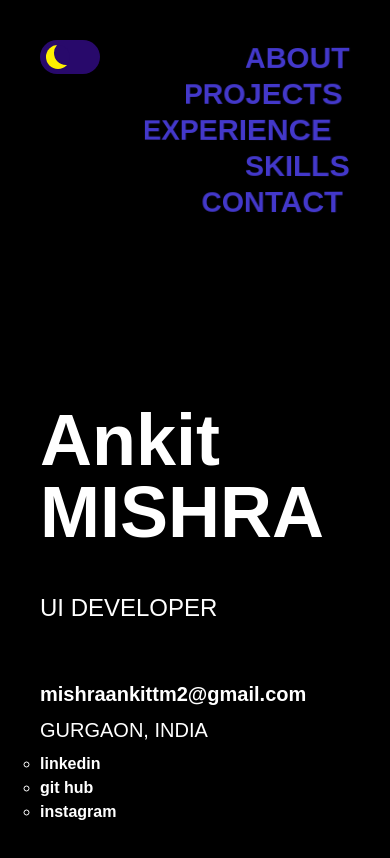
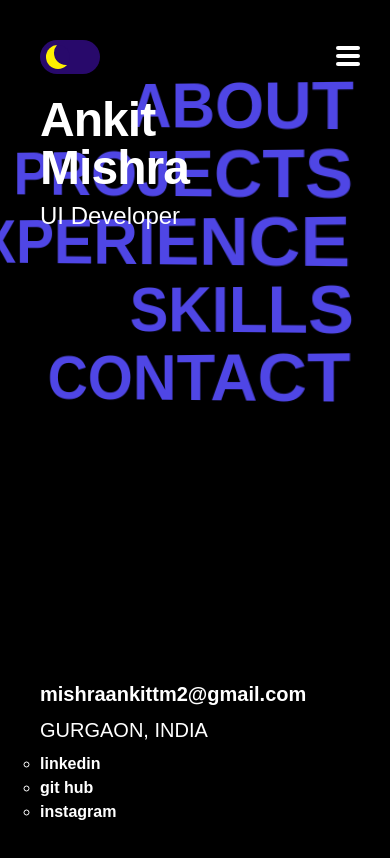
Before and after one commit to ankiitm2/MY-PORTFOLIO, a Next.js app: page / in a window 390 px wide. Shown: the top 858 px of the page. Built offline with nearby package versions, Linux system fonts and the light colour scheme.

Commit message:
responsive

```diff
--- a/app/globals.css
+++ b/app/globals.css
@@ -8,6 +8,7 @@
 }
 
 body {
+  position: relative;
   background-color: var(--background);
   transition: background-color 0.3s ease, color 0.3s ease;
   font-family: Arial, Helvetica, sans-serif;
@@ -141,10 +142,12 @@ ul.list-circle {
 }
 
 #navbar ul li {
-  transform: perspective(500px) rotatey(-11deg);
+  transform: perspective(400px) rotatey(-11deg);
   transition: all 0.3s;
 }
 
+.Intro .logo > h3:hover,
+.Intro .logo > h2:hover,
 #navbar ul li:hover {
   transform: unset;
   transition: all 0.6s;
@@ -152,6 +155,10 @@ ul.list-circle {
   text-shadow: 1px 0 0 #fff, -1px 0 0 #fff, 0 1px 0 #fff, 0 -1px 0 #fff,
     1px 1px 0 #fff, -1px -1px 0 #fff, 1px -1px 0 #fff, -1px 1px 0 #fff,
     1px 1px 5px #fff;
+}
+
+.dark .burgerMenuButton > div {
+  background-color: #fff;
 }
 
 /* --------------------- */
@@ -218,3 +225,61 @@ ul.list-circle {
     @apply bg-background text-foreground;
   }
 }
+
+/* ---------- responsive ---------- */
+@media screen and (max-width: 741px) {
+  #navbar {
+    padding-top: 3rem;
+  }
+
+  .burgerMenuButton {
+    display: flex;
+    z-index: 1000;
+  }
+
+  #navbar ul {
+    font-size: 4rem;
+    gap: 2rem;
+  }
+
+  #navbar ul .pr-10 {
+    padding-right: 1rem;
+  }
+
+  .responsive_desc {
+    display: block;
+    top: 12rem;
+  }
+
+  .logo {
+    top: 6rem;
+  }
+
+  .wordRotate {
+    display: none;
+  }
+  /*
+  .Intro {
+    position: absolute;
+  }
+
+  .dotPattern {
+    height: 130vh;
+  }
+
+  .details .box {
+    height: 100vh;
+    position: absolute;
+    top: 50%;
+  }
+
+  .Intro::before {
+    content: "";
+    width: 100%;
+    height: 100%;
+    position: absolute;
+    background-color: #000000d6;
+    top: 0;
+    left: 0;
+  } */
+}
--- a/app/page.tsx
+++ b/app/page.tsx
@@ -5,6 +5,8 @@ import Loading from "../components/Loading";
 import Intro from "@/components/Intro";
 import Meteors from "@/components/Meteors";
 import Navbar from "@/components/Navbar";
+import { WordPullUpDemo } from "@/components/WordPullText";
+import BurgerMenuButton from "@/components/BurgerMenuButton";
 
 export default function Home() {
   const [isLoading, setIsLoading] = useState(true);
@@ -30,14 +32,16 @@ export default function Home() {
 
   return (
     <div className="p-10">
-      <div className="hidden sm:block">
+      <div className="hidden lg:block">
         <Meteors />
       </div>
+      <BurgerMenuButton />
+      <Navbar />
+      <WordPullUpDemo />
+      <Intro />
       <div className="hidden sm:block">
         <CustomCursor />
       </div>
-      <Navbar />
-      <Intro />
     </div>
   );
 }
--- /dev/null
+++ b/components/BurgerMenuButton.tsx
@@ -0,0 +1,35 @@
+import { useState } from "react";
+
+const BurgerMenuButton = () => {
+  const [isOpen, setIsOpen] = useState(false);
+  const genericHamburgerLine = `h-1 w-6 mb-1 rounded-full bg-black transition ease transform duration-300`;
+
+  return (
+    <button
+      className="burgerMenuButton fixed right-6 flex flex-col h-9 w-9 rounded justify-center items-center hidden group"
+      onClick={() => setIsOpen(!isOpen)}
+    >
+      <div
+        className={`${genericHamburgerLine} ${
+          isOpen
+            ? "rotate-45 translate-y-3 opacity-100 group-hover:opacity-100"
+            : "opacity-100 group-hover:opacity-100"
+        }`}
+      />
+      <div
+        className={`${genericHamburgerLine} ${
+          isOpen ? "opacity-0" : "opacity-100 group-hover:opacity-100"
+        }`}
+      />
+      <div
+        className={`${genericHamburgerLine} ${
+          isOpen
+            ? "-rotate-45 -translate-y-3 opacity-50 group-hover:opacity-100"
+            : "opacity-100 group-hover:opacity-100"
+        }`}
+      />
+    </button>
+  );
+};
+
+export default BurgerMenuButton;
--- /dev/null
+++ b/components/DotPattern.tsx
@@ -0,0 +1,56 @@
+import { useId } from "react";
+
+import { cn } from "@/lib/utils";
+
+interface DotPatternProps {
+  width?: any;
+  height?: any;
+  x?: any;
+  y?: any;
+  cx?: any;
+  cy?: any;
+  cr?: any;
+  className?: string;
+  [key: string]: any;
+}
+export function DotPattern({
+  width = 16,
+  height = 16,
+  x = 0,
+  y = 0,
+  cx = 1,
+  cy = 1,
+  cr = 1,
+  className,
+  ...props
+}: DotPatternProps) {
+  const id = useId();
+
+  return (
+    <svg
+      aria-hidden="true"
+      className={cn(
+        "pointer-events-none absolute inset-0 h-full w-full fill-neutral-400/80",
+        className
+      )}
+      {...props}
+    >
+      <defs>
+        <pattern
+          id={id}
+          width={width}
+          height={height}
+          patternUnits="userSpaceOnUse"
+          patternContentUnits="userSpaceOnUse"
+          x={x}
+          y={y}
+        >
+          <circle id="pattern-circle" cx={cx} cy={cy} r={cr} />
+        </pattern>
+      </defs>
+      <rect width="100%" height="100%" strokeWidth={0} fill={`url(#${id})`} />
+    </svg>
+  );
+}
+
+export default DotPattern;
--- /dev/null
+++ b/components/DotPatternDemo.tsx
@@ -0,0 +1,56 @@
+import { useId } from "react";
+
+import { cn } from "@/lib/utils";
+
+interface DotPatternProps {
+  width?: any;
+  height?: any;
+  x?: any;
+  y?: any;
+  cx?: any;
+  cy?: any;
+  cr?: any;
+  className?: string;
+  [key: string]: any;
+}
+export function DotPattern({
+  width = 16,
+  height = 16,
+  x = 0,
+  y = 0,
+  cx = 1,
+  cy = 1,
+  cr = 1,
+  className,
+  ...props
+}: DotPatternProps) {
+  const id = useId();
+
+  return (
+    <svg
+      aria-hidden="true"
+      className={cn(
+        "dotPattern pointer-events-none absolute inset-0 h-screen w-screen fill-neutral-400/80",
+        className
+      )}
+      {...props}
+    >
+      <defs>
+        <pattern
+          id={id}
+          width={width}
+          height={height}
+          patternUnits="userSpaceOnUse"
+          patternContentUnits="userSpaceOnUse"
+          x={x}
+          y={y}
+        >
+          <circle id="pattern-circle" cx={cx} cy={cy} r={cr} />
+        </pattern>
+      </defs>
+      <rect width="100%" height="100%" strokeWidth={0} fill={`url(#${id})`} />
+    </svg>
+  );
+}
+
+export default DotPattern;
--- a/components/Intro.tsx
+++ b/components/Intro.tsx
@@ -1,17 +1,15 @@
+import DotPattern from "./DotPatternDemo";
 import ThemeSwitcher from "./ThemeSwitcher";
 import { WordRotate } from "./WordRotateText";
 
 const Intro = () => {
   return (
     <>
+      {/* <DotPattern /> */}
       <div className="Intro fixed bottom-5 left-0 px-10">
-        <div className="logo font-extrabold text-7xl">
-          <h3>Ankit</h3>
-          <h2 className="uppercase">Mishra</h2>
-        </div>
         <div className="details flex justify-between items-center flex-wrap ">
           <div className="boxes flex gap-12 uppercase mt-9 text-xl sm:text-sm font-thin flex-wrap">
-            <div className="box flex flex-col  gap-2 text-2xl sm:text-xl">
+            <div className="wordRotate box flex flex-col  gap-2 text-2xl sm:text-xl">
               <a href="#">
                 <WordRotate words={["Frontend Developer", "UI Developer"]} />
               </a>
--- a/components/Navbar.tsx
+++ b/components/Navbar.tsx
@@ -1,14 +1,14 @@
 const Navbar = () => {
   return (
     <div className="navbar" id="navbar">
-      <ul className="flex flex-col uppercase text-3xl sm:text-8xl font-extrabold items-end text-indigo-700">
+      <ul className="flex flex-col uppercase text-3xl sm:text-8xl font-extrabold items-end text-indigo-600 h-screen">
         <li>
           <a href="">ABOUT</a>
         </li>
         <li className="pr-2">
           <a href="">Projects</a>
         </li>
-        <li className="pr-5">
+        <li className="pr-10">
           <a href="">experience</a>
         </li>
         <li>
--- /dev/null
+++ b/components/WordPullText.tsx
@@ -0,0 +1,16 @@
+import { WordPullUp } from "./WordPullUp";
+import { WordRotate } from "./WordRotateText";
+
+export function WordPullUpDemo() {
+  return (
+    <>
+      <WordPullUp
+        className="logo fixed bottom-20 w-2/5 text-5xl font-extrabold tracking-[-0.02em] text-black dark:text-white md:text-7xl md:leading-[5rem] text-left"
+        words="Ankit Mishra"
+      />
+      <div className="responsive_desc fixed w-2/5 hidden text-2xl">
+        <WordRotate words={["Frontend Developer", "UI Developer"]} />
+      </div>
+    </>
+  );
+}
--- /dev/null
+++ b/components/WordPullUp.tsx
@@ -0,0 +1,53 @@
+"use client";
+
+import { motion, Variants } from "framer-motion";
+
+import { cn } from "@/lib/utils";
+
+interface WordPullUpProps {
+  words: string;
+  delayMultiple?: number;
+  wrapperFramerProps?: Variants;
+  framerProps?: Variants;
+  className?: string;
+}
+
+export function WordPullUp({
+  words,
+  wrapperFramerProps = {
+    hidden: { opacity: 0 },
+    show: {
+      opacity: 1,
+      transition: {
+        staggerChildren: 0.2,
+      },
+    },
+  },
+  framerProps = {
+    hidden: { y: 20, opacity: 0 },
+    show: { y: 0, opacity: 1 },
+  },
+  className,
+}: WordPullUpProps) {
+  return (
+    <motion.h1
+      variants={wrapperFramerProps}
+      initial="hidden"
+      animate="show"
+      className={cn(
+        "font-display text-center text-4xl font-bold leading-[5rem] tracking-[-0.02em] drop-shadow-sm",
+        className
+      )}
+    >
+      {words.split(" ").map((word, i) => (
+        <motion.span
+          key={i}
+          variants={framerProps}
+          style={{ display: "inline-block", paddingRight: "8px" }}
+        >
+          {word === "" ? <span>&nbsp;</span> : word}
+        </motion.span>
+      ))}
+    </motion.h1>
+  );
+}
```
